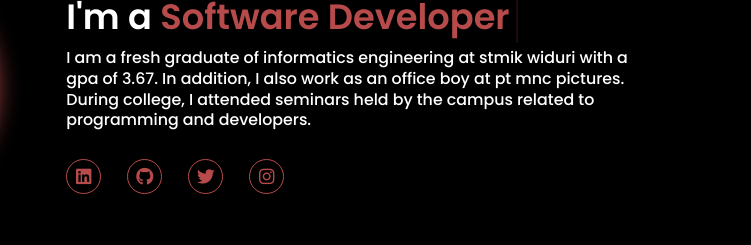
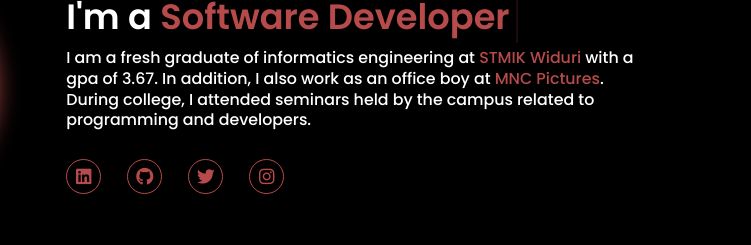
Before and after one commit to Donycahyanto/donycahyanto.github.io, a plain HTML site: page index.html in a window 1280 px wide. Shown: the part 310-555 px from the top of the page, 529-1280 px from the left. Drawn offline with Linux system fonts and the light colour scheme.

Commit message:
Mengubah warna biodata di Home

```diff
--- a/index.html
+++ b/index.html
@@ -62,10 +62,11 @@
         <h1>Hi, It's <span>Dony</span></h1>
         <h3 class="typing-text">I'm a <span></span></h3>
         <p>
-          I am a fresh graduate of informatics engineering at stmik widuri with
-          a gpa of 3.67. In addition, I also work as an office boy at pt mnc
-          pictures. During college, I attended seminars held by the campus
-          related to programming and developers.
+          I am a fresh graduate of informatics engineering at
+          <span>STMIK Widuri</span> with a gpa of 3.67. In addition, I also work
+          as an office boy at <span>MNC Pictures</span>. During college, I
+          attended seminars held by the campus related to programming and
+          developers.
         </p>
 
         <div class="social-icon">
```
